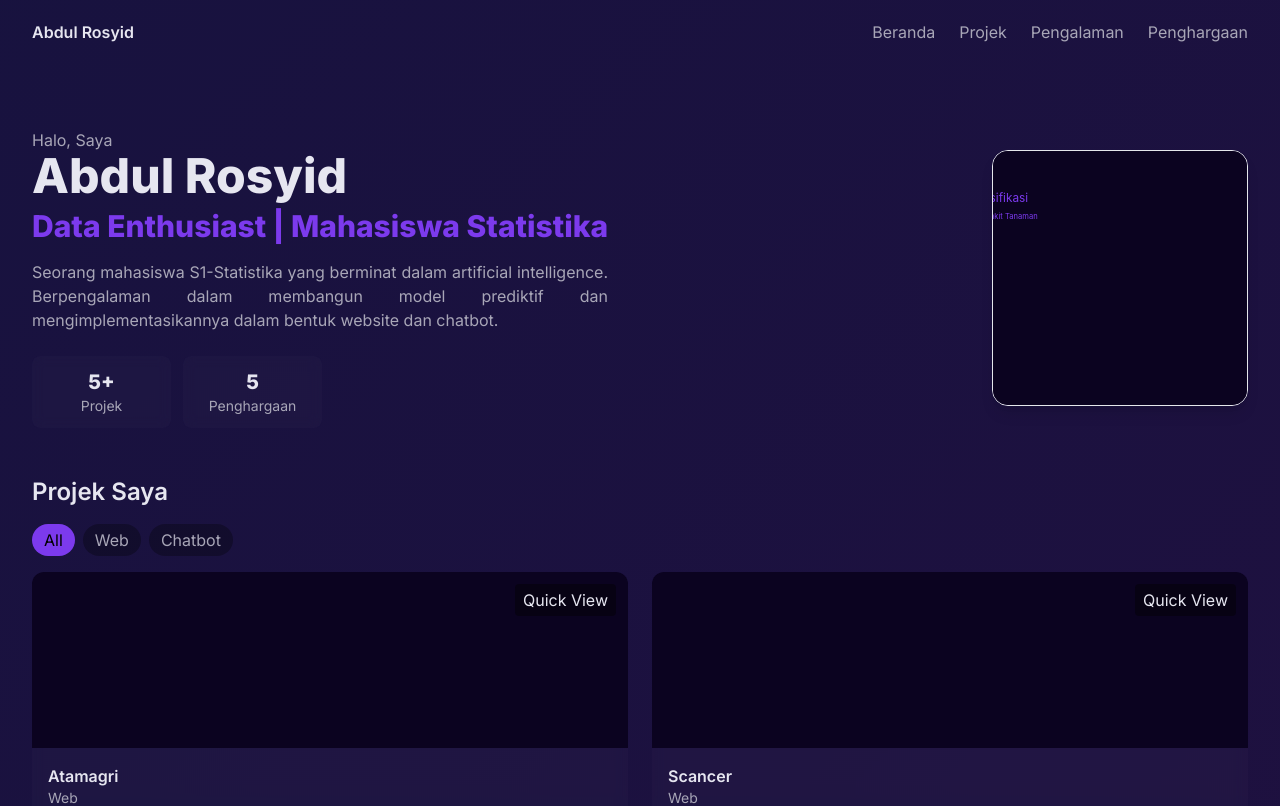
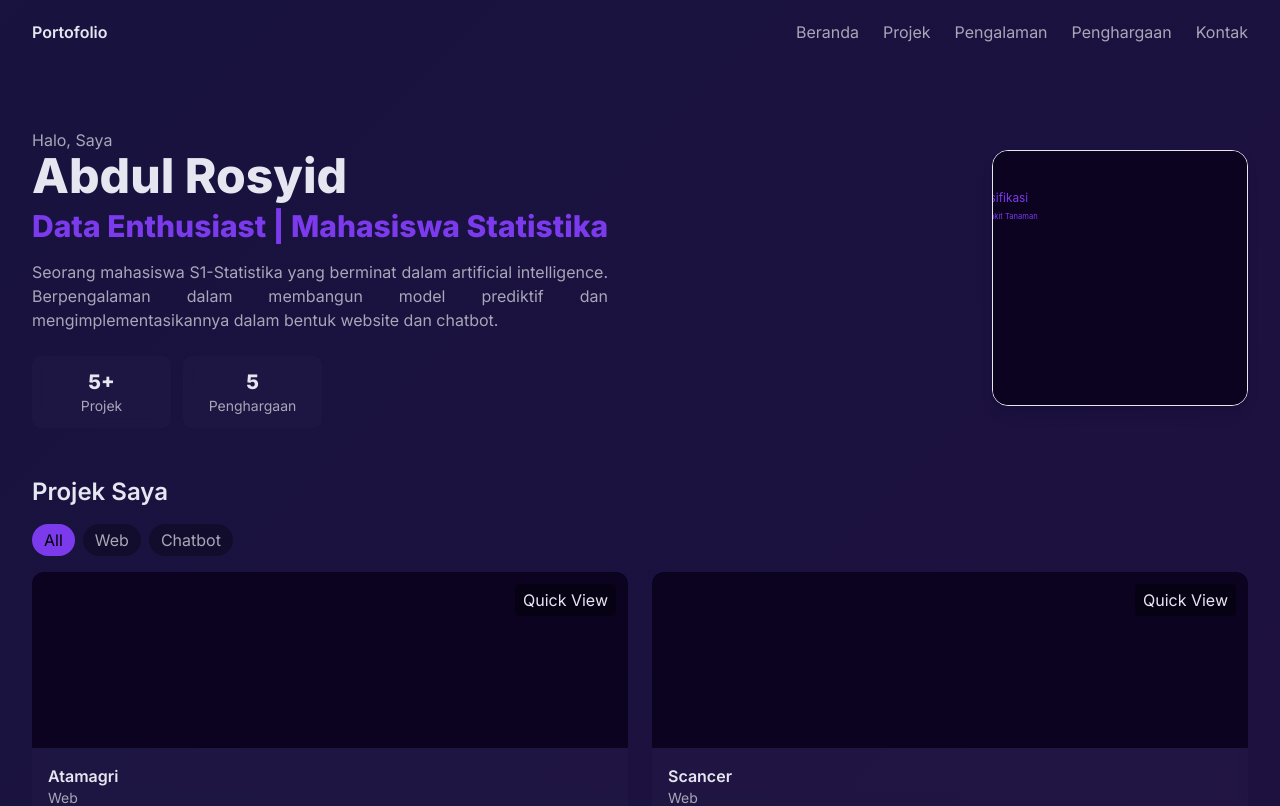
Before and after one commit to abdulrosyid001/Portofolio, a React (Vite) app: page / in a window 1280 px wide. Shown: the top 806 px of the page. Built offline with nearby package versions, Linux system fonts and the light colour scheme.

Commit message:
Edit header

```diff
--- a/src/App.jsx
+++ b/src/App.jsx
@@ -35,7 +35,7 @@ export default function App() {
           <Reward />
         </section>
 
-        <section className="mt-12">
+        <section id="kontak" className="mt-12">
         <div className="glass p-6 rounded-xl neon-outline w-full">
             <h3 className="font-semibold mb-4">Kontak</h3>
 
--- a/src/components/Header.jsx
+++ b/src/components/Header.jsx
@@ -16,7 +16,7 @@ export default function Header() {
       <nav className="max-w-7xl mx-auto px-4 sm:px-6 lg:px-8">
         <div className="flex items-center justify-between h-16">
           <div className="flex items-center gap-4">
-            <span className="font-semibold">Abdul Rosyid</span>
+            <span className="font-semibold">Portofolio</span>
           </div>
 
           <div className="hidden md:flex items-center gap-6">
@@ -24,6 +24,7 @@ export default function Header() {
             <a href="#projek" className="text-subText hover:text-white">Projek</a>
             <a href="#pengalaman" className="text-subText hover:text-white">Pengalaman</a>
             <a href="#penghargaan" className="text-subText hover:text-white">Penghargaan</a>
+            <a href="#kontak" className="text-subText hover:text-white">Kontak</a>
           </div>
 
           <div className="md:hidden">
@@ -42,6 +43,7 @@ export default function Header() {
             <a href="#projek" className="text-subText">Projek</a>
             <a href="#pengalaman" className="text-subText">Pengalaman</a>
             <a href="#penghargaan" className="text-subText">Penghargaan</a>
+            <a href="#kontak" className="text-subText">Kontak</a>
           </div>
         </div>
       )}
```
